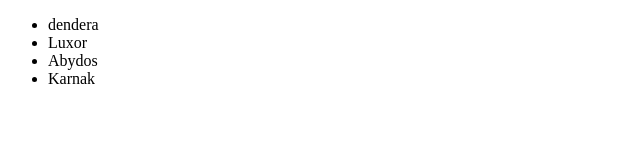
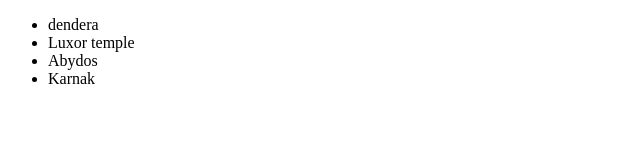
Before and after one commit to MamdouhElkot/git-test, a plain HTML site: page index.html in a window 1280 px wide. Shown: the full height of the page, 0-640 px from the left. Drawn offline with Linux system fonts and the light colour scheme.

Commit message:
Update index.html

```diff
--- a/index.html
+++ b/index.html
@@ -10,7 +10,7 @@
                 dendera
             </li>
             <li>
-                Luxor
+                Luxor temple
             </li>
             <li>
                 Abydos
```
